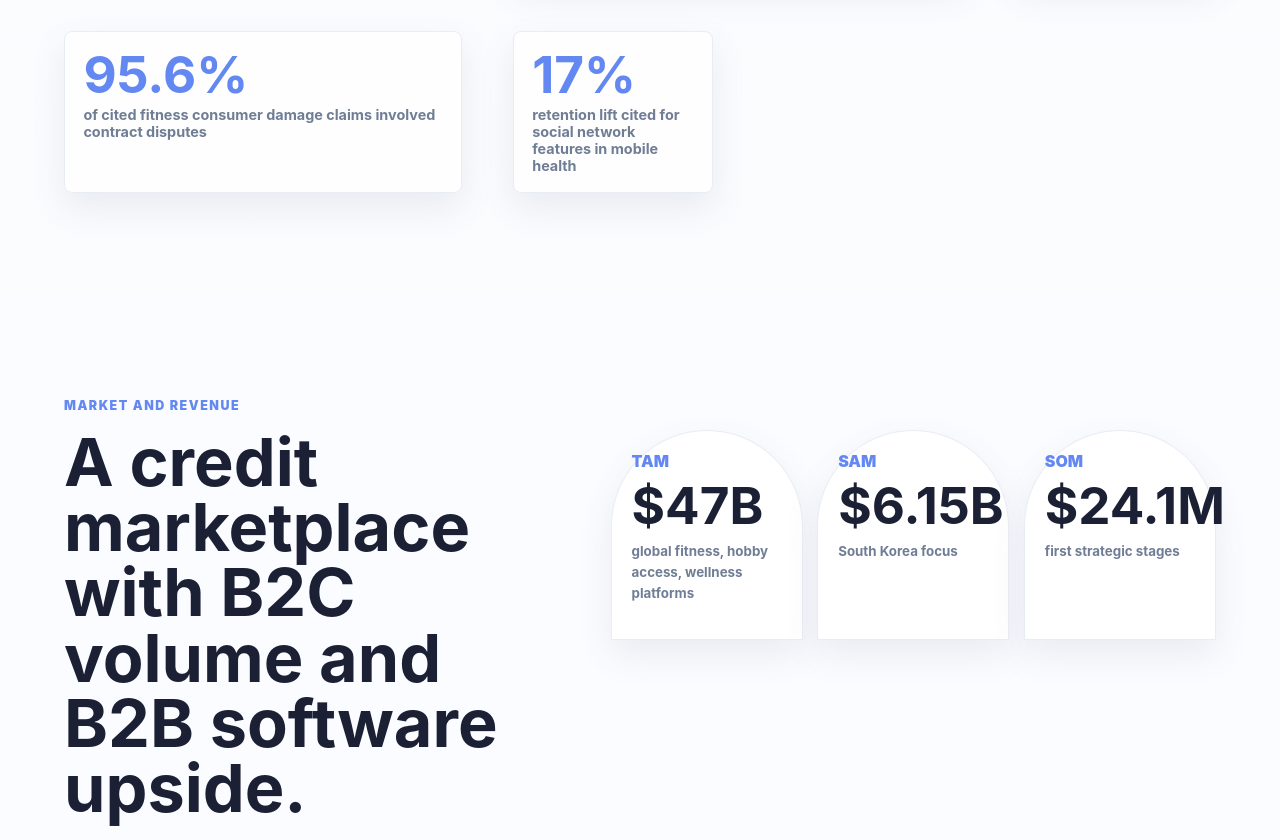
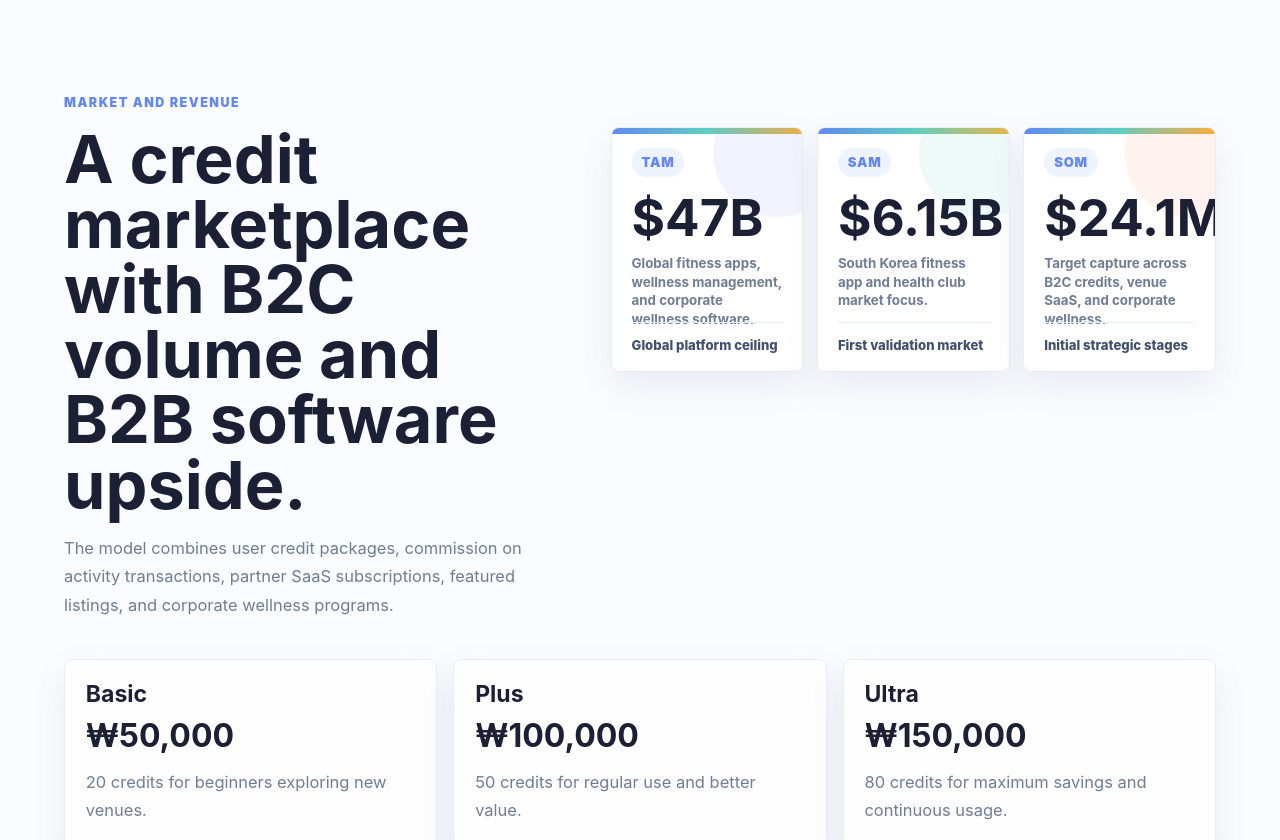
Before and after one commit to changwook06/bemore, a website: page index.html in a window 1280 px wide. Shown: the part 6820-7660 px from the top of the page. Drawn offline with Linux system fonts and the light colour scheme.

Commit message:
Fix partner flow and market sizing layout

```diff
--- a/index.html
+++ b/index.html
@@ -328,9 +328,24 @@
             </p>
           </div>
           <div class="market-bubbles" aria-label="Market sizing">
-            <div><span>TAM</span><strong>$47B</strong><small>global fitness, hobby access, wellness platforms</small></div>
-            <div><span>SAM</span><strong>$6.15B</strong><small>South Korea focus</small></div>
-            <div><span>SOM</span><strong>$24.1M</strong><small>first strategic stages</small></div>
+            <div class="market-card tam-card">
+              <span>TAM</span>
+              <strong>$47B</strong>
+              <small>Global fitness apps, wellness management, and corporate wellness software.</small>
+              <em>Global platform ceiling</em>
+            </div>
+            <div class="market-card sam-card">
+              <span>SAM</span>
+              <strong>$6.15B</strong>
+              <small>South Korea fitness app and health club market focus.</small>
+              <em>First validation market</em>
+            </div>
+            <div class="market-card som-card">
+              <span>SOM</span>
+              <strong>$24.1M</strong>
+              <small>Target capture across B2C credits, venue SaaS, and corporate wellness.</small>
+              <em>Initial strategic stages</em>
+            </div>
           </div>
         </div>
         <div class="pricing-grid">
--- a/styles.css
+++ b/styles.css
@@ -694,15 +694,15 @@ section:not(.hero) {
 
 .partner-flow {
   display: grid;
-  grid-template-columns: 1fr 2.4rem 1fr;
-  gap: 0.9rem;
+  grid-template-columns: minmax(0, 1fr) 2rem minmax(0, 1fr) 2rem minmax(0, 1fr) 2rem minmax(0, 1fr);
+  gap: 0.75rem;
   align-items: center;
 }
 
 .flow-node {
   position: relative;
-  min-height: 142px;
-  padding: 1.05rem;
+  min-height: 178px;
+  padding: 1rem;
   border-radius: 0.5rem;
   background: #fff;
   border: 1px solid var(--line);
@@ -713,21 +713,21 @@ section:not(.hero) {
 
 .flow-node span {
   display: inline-flex;
-  width: 2rem;
-  height: 2rem;
+  width: 1.85rem;
+  height: 1.85rem;
   align-items: center;
   justify-content: center;
-  margin-bottom: 1.2rem;
+  margin-bottom: 1rem;
   border-radius: 999px;
   color: #fff;
-  font-size: 0.8rem;
+  font-size: 0.74rem;
   font-weight: 900;
   background: var(--blue);
 }
 
 .flow-node strong {
   display: block;
-  font-size: 1.15rem;
+  font-size: clamp(1rem, 1.4vw, 1.18rem);
   line-height: 1.15;
 }
 
@@ -752,6 +752,7 @@ section:not(.hero) {
   height: 2px;
   background: linear-gradient(90deg, var(--blue), var(--aqua));
   overflow: visible;
+  align-self: center;
 }
 
 .flow-link::before {
@@ -963,34 +964,92 @@ section:not(.hero) {
 .market-bubbles {
   display: grid;
   grid-template-columns: repeat(3, minmax(0, 1fr));
-  gap: 0.9rem;
+  gap: 0.85rem;
 }
 
-.market-bubbles div {
-  min-height: 210px;
+.market-card {
+  position: relative;
+  overflow: hidden;
+  min-height: 245px;
   padding: 1.25rem;
-  border-radius: 999px 999px 0.5rem 0.5rem;
+  border-radius: 0.5rem;
   background: #fff;
   border: 1px solid var(--line);
   box-shadow: var(--soft-shadow);
 }
 
-.market-bubbles span {
+.market-card::before {
+  content: "";
+  position: absolute;
+  inset: 0;
+  height: 0.42rem;
+  background: linear-gradient(90deg, var(--blue), var(--aqua), var(--gold));
+}
+
+.market-card::after {
+  content: "";
+  position: absolute;
+  right: -2.4rem;
+  top: -2.4rem;
+  width: 8rem;
+  height: 8rem;
+  border-radius: 999px;
+  background: rgba(99, 136, 242, 0.09);
+}
+
+.sam-card::after {
+  background: rgba(93, 207, 194, 0.11);
+}
+
+.som-card::after {
+  background: rgba(251, 127, 99, 0.1);
+}
+
+.market-card span {
+  position: relative;
+  z-index: 1;
+  display: inline-flex;
+  margin-bottom: 1rem;
+  padding: 0.42rem 0.62rem;
+  border-radius: 999px;
+  background: rgba(99, 136, 242, 0.1);
   color: var(--blue);
   font-weight: 900;
+  font-size: 0.82rem;
+  letter-spacing: 0.06em;
 }
 
-.market-bubbles strong {
+.market-card strong {
+  position: relative;
+  z-index: 1;
   display: block;
-  margin: 0.65rem 0;
-  font-size: clamp(2rem, 4vw, 3.3rem);
+  margin-bottom: 0.75rem;
+  font-size: clamp(2.15rem, 4vw, 3.4rem);
   line-height: 0.95;
 }
 
-.market-bubbles small {
+.market-card small {
+  position: relative;
+  z-index: 1;
+  display: block;
   color: var(--muted);
   font-weight: 700;
-  line-height: 1.35;
+  line-height: 1.42;
+}
+
+.market-card em {
+  position: absolute;
+  left: 1.25rem;
+  right: 1.25rem;
+  bottom: 1.1rem;
+  z-index: 1;
+  display: block;
+  padding-top: 0.85rem;
+  border-top: 1px solid var(--line);
+  color: #40506d;
+  font-style: normal;
+  font-size: 0.82rem;
+  font-weight: 850;
 }
 
 .pricing-grid {
@@ -1291,9 +1350,10 @@ footer a {
     bottom: 1rem;
   }
 
-  .market-bubbles div {
+  .market-card {
     min-height: 0;
     border-radius: 0.5rem;
+    padding-bottom: 4.2rem;
   }
 
   footer {
```
